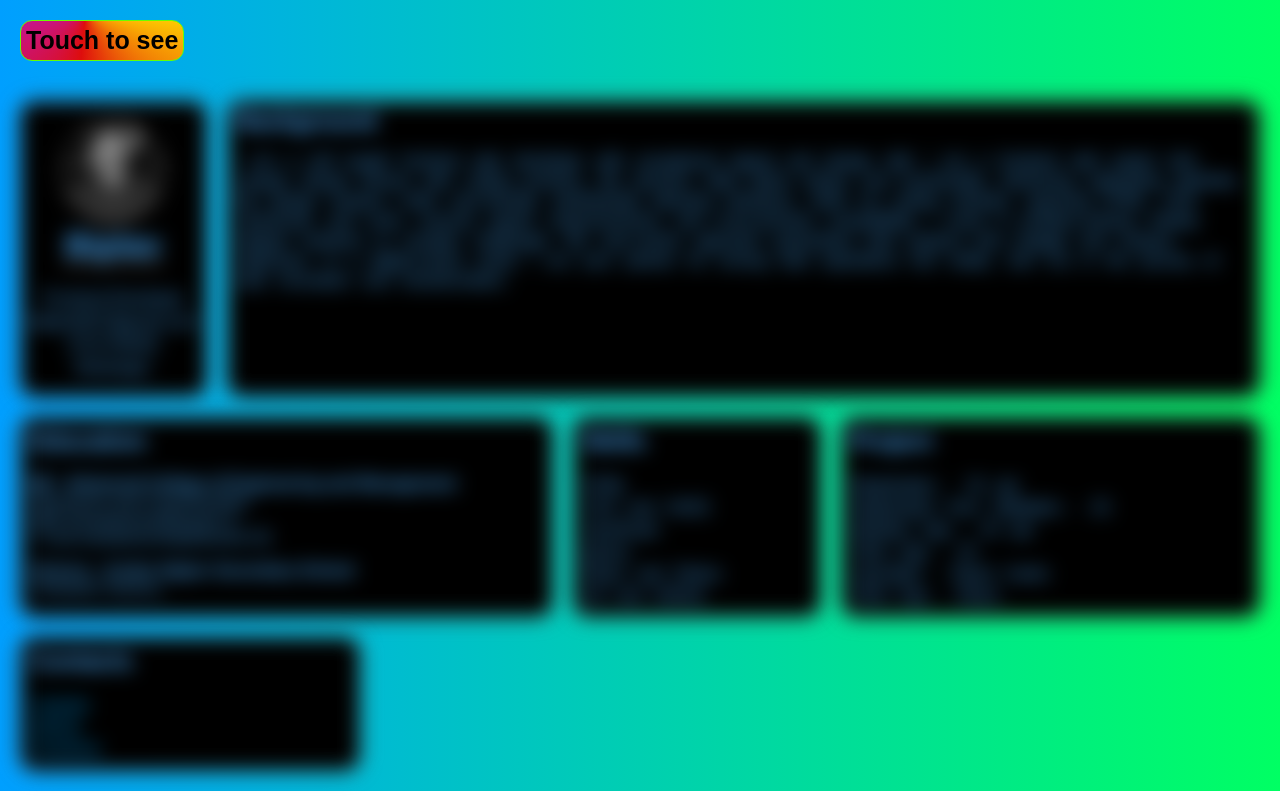
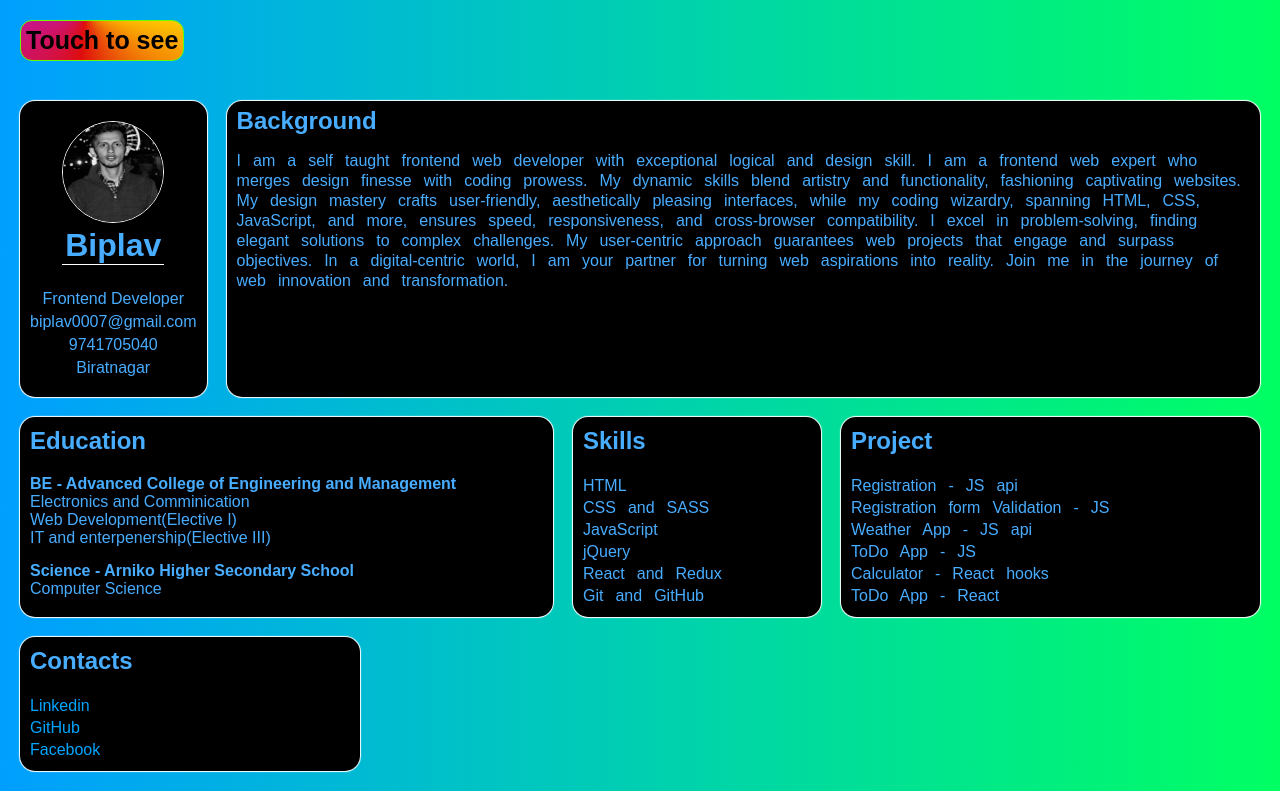
Before and after one commit to biplavsitaula/portfolio, a plain HTML site: page index.html in a window 1280 px wide. Drawn offline with Linux system fonts and the light colour scheme.

Commit message:
Update styles.css
Removed filter-blur from hover element

```diff
--- a/styles.css
+++ b/styles.css
@@ -49,7 +49,6 @@ body {
     word-spacing: 0.2cm;
     line-height: 20px;
     box-shadow: 0px 0px 1px 1px white;
-    filter: blur(10px);
 }
 
 .description:hover,
@@ -76,7 +75,6 @@ body {
     padding: 10px 10px 0px 10px;
     align-items: center;
     box-shadow: 0px 0px 1px 1px white;
-    filter: blur(10px);
 }
 
 .info h1 {
@@ -128,7 +126,6 @@ body {
     margin-top: 20px;
     padding: 10px 10px 0px 10px;
     box-shadow: 0px 0px 1px 1px white;
-    filter: blur(10px);
 }
 
 .edu p {
@@ -144,7 +141,6 @@ body {
     padding: 10px 10px 10px 10px;
     word-spacing: 0.2cm;
     box-shadow: 0px 0px 1px 1px white;
-    filter: blur(10px);
 }
 
 ul li {
@@ -161,7 +157,6 @@ ul li {
     padding: 10px 10px 10px 10px;
     word-spacing: 0.2cm;
     box-shadow: 0px 0px 1px 1px white;
-    filter: blur(10px);
 }
 
 .project p {
@@ -179,7 +174,6 @@ ul li {
     margin-top: 20px;
     padding: 10px 10px 0px 10px;
     box-shadow: 0px 0px 1px 1px white;
-    filter: blur(10px);
     margin-bottom: 20px;
 }
 
```
